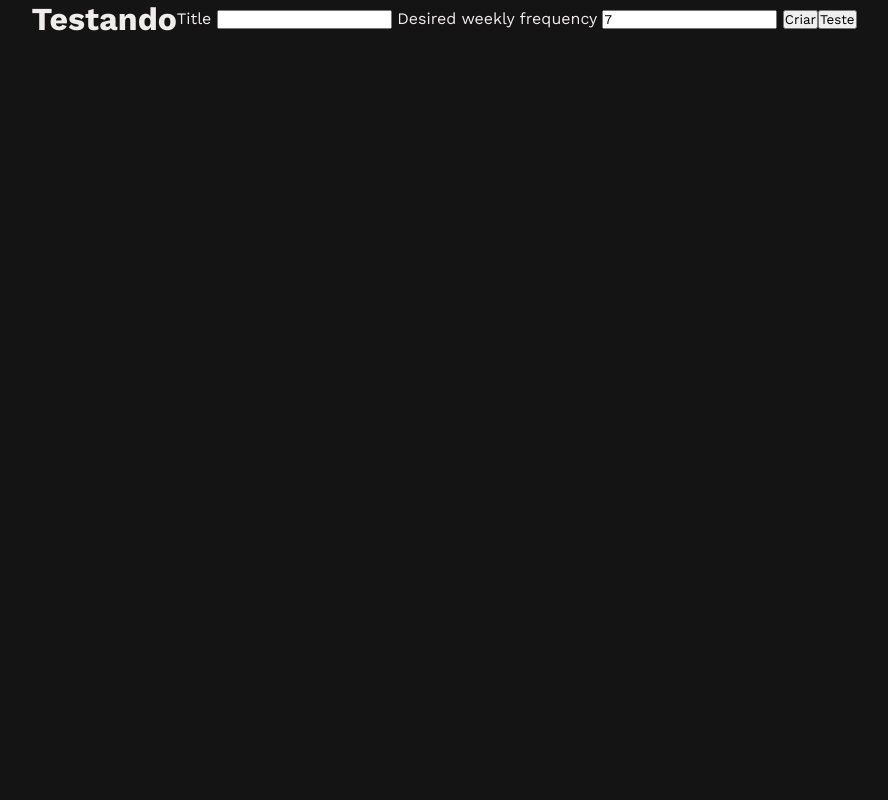
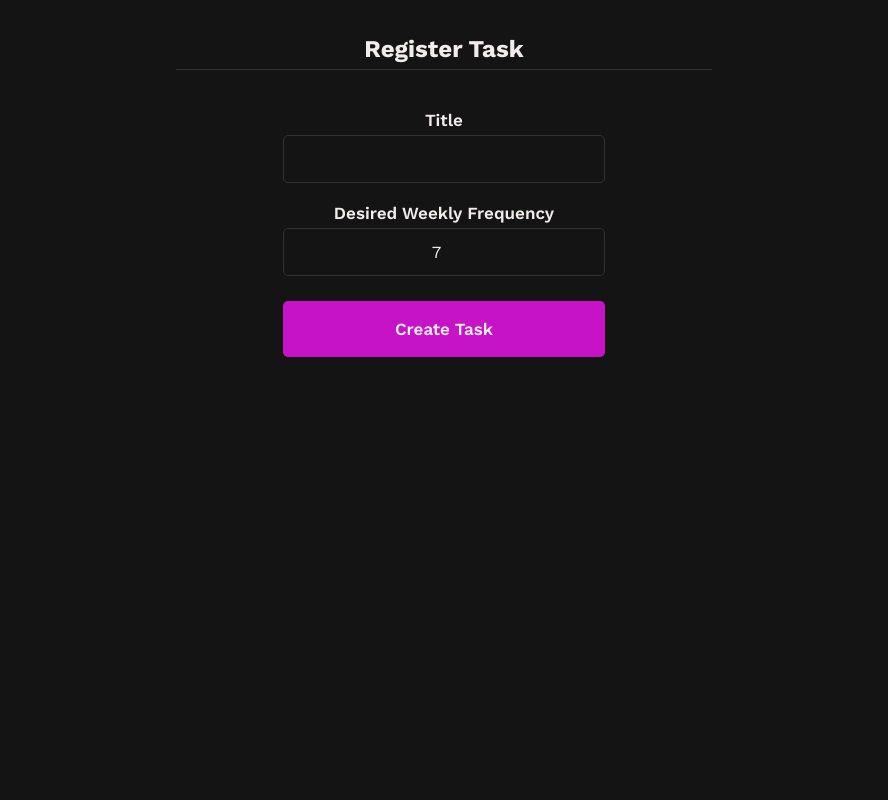
Before and after one commit to uBittencourt/to-do-list, a Django app: template tasks/templates/tasks/create_task.html in a window 1280 px wide. Shown: the whole page, without its empty margins (196-1084 px from the left). Run offline with Django 5.2, Linux system fonts and the light colour scheme; the template is opened without the code that fills it: values that come from a table or form of the project are taken from there, others are empty; parts of the project's set-up code (start-up, migrations or seed data) failed here and were passed over; some web fonts are replaced.

Commit message:
Styling create task page

```diff
--- a/base_static/global/css/style.css
+++ b/base_static/global/css/style.css
@@ -37,7 +37,7 @@ main{
 .btn-register-task{
     color: rgb(241, 236, 236);
     background-color: rgb(199, 19, 199);
-    padding: 10px 30px;
+    padding: 10px 30px 10px 20px;
     border: none;
     border-radius: 10px;
     font-weight: 600;
@@ -54,6 +54,10 @@ main{
 .btn-register-task a{
     color: rgb(241, 236, 236);
     text-decoration: none;
+}
+
+.btn-register-task i{
+    margin-right: 10px;
 }
 
 .progress-bar{
@@ -83,11 +87,22 @@ main{
 }
 
 .btn-completion-task{
-    padding: 10px 30px;
+    color: rgb(241, 236, 236);
+    padding: 10px 20px;
     border-radius: 20px;
     border: 2px solid rgb(51, 49, 49);
     background-color: transparent;
     font-size: 14px;
+    transition: 0.2s ease;
+}
+
+.btn-completion-task:hover{
+    color: rgb(216, 210, 210);
+}
+
+.btn-completion-task i{
+    margin-left: -5px;
+    padding-right: 5px;
 }
 
 .no-complete{
@@ -106,7 +121,7 @@ main{
 
 .task-summary{
     color: grey;
-    padding: 3px 0px;
+    padding: 5px 0px;
     padding-left: 20px;
 }
 
@@ -120,4 +135,83 @@ main{
 
 .line-summary{
     display: flex;
+    align-items: center;
 }
+
+.btn-delete{
+    margin-left: 10px;
+    background-color: transparent;
+    border: 2px solid rgb(68, 68, 68);
+    width: 22px;
+    height: 22px;
+    border-radius: 50%;
+    cursor: pointer;
+}
+
+.btn-delete i{
+    color: grey;
+}
+
+.content{
+    padding: 35px 20px;
+    height: 100vh;
+    width: 45%;
+}
+
+.title-create{
+    font-size: 24px;
+    text-align: center;
+}
+
+.form-create{
+    display: flex;
+    align-items: center;
+    flex-direction: column;
+    text-transform: capitalize;
+    margin-top: 40px;
+}
+
+.form-create input{
+    width: 60%;
+    height: 6vh;
+    text-align: center;
+    background-color: transparent;
+    border: 1px solid rgb(51, 49, 49);
+    border-radius: 5px;
+    color: rgb(241, 236, 236);
+    outline: none;
+    margin-bottom: 20px;
+    font-size: 17px;
+}
+
+.form-create input:focus{
+    box-shadow: 1px 1px 30px rgba(143, 11, 143, 0.452);
+    border: 1px solid rgb(199, 19, 199);
+}
+
+.form-create label{
+    font-size: 17px;
+    margin-bottom: 5px;
+    font-weight: 600;
+    color: rgb(241, 236, 236);
+}
+
+
+.btn-create{
+    width: 60%;
+    height: 7vh;
+    margin-top: 5px;
+    font-size: 17px;
+    border: none;
+    border-radius: 5px;
+    color: rgb(241, 236, 236);
+    background-color: rgb(199, 19, 199);
+    font-weight: 600;
+    cursor: pointer;
+    transition: .15s ease-in;
+}
+
+.btn-create:hover{
+    color: rgb(226, 220, 220);
+    background: rgb(126, 2, 126);
+}
--- a/base_templates/global/base.html
+++ b/base_templates/global/base.html
@@ -10,6 +10,8 @@
     <link rel="preconnect" href="https://fonts.googleapis.com">
     <link rel="preconnect" href="https://fonts.gstatic.com" crossorigin>
     <link href="https://fonts.googleapis.com/css2?family=Rethink+Sans:ital,wght@0,400..800;1,400..800&family=Work+Sans:ital,wght@0,100..900;1,100..900&display=swap" rel="stylesheet">
+
+    <link rel="stylesheet" href="https://cdn.jsdelivr.net/npm/bootstrap-icons@1.11.3/font/bootstrap-icons.min.css">
 </head>
 <body>
     {% block content %}
--- a/tasks/templates/tasks/create_task.html
+++ b/tasks/templates/tasks/create_task.html
@@ -1,8 +1,10 @@
 {% extends "global/base.html" %}
 
 {% block content %}
-    <h1 class="uppercase text-red-600">Testando</h1>
-    <form action="" method="POST">
+    <div class="content">
+        <h1 class="title-create">Register Task</h1>
+        <div class="line"></div>
+        <form action="/create/" method="POST" class="form-create">
             {% csrf_token %}
             {% for field in form %}
                 <label for="{{ field.id_for_label }}">{{ field.label }}</label>
@@ -10,7 +12,7 @@
                 {{ field.errors }}
             {% endfor %}
 
-        <button type="submit">Criar</button>
+            <button type="submit" class="btn-create">Create Task</button>
         </form>
-    <button class="bg-slate-500 uppercase">Teste</button>
+    </div>
 {% endblock content %}
--- a/utils/create_task.py
+++ b/utils/create_task.py
@@ -17,7 +17,7 @@ django.setup()
 if __name__ == '__main__':
     from tasks.models import Task, TaskCompletions
     # Task.objects.all().delete()
-    TaskCompletions.objects.all().delete()
+    # TaskCompletions.objects.all().delete()
 
     # task_title = ['Acordar cedo', 'Beber muita água', 'Ir pra academia']
     # task_frequency = [5, 7, 5]
@@ -41,3 +41,5 @@ if __name__ == '__main__':
     #     task_id = query
     # )
     # task_completion.save()
+    # TaskCompletions.objects.filter(id=58).delete()
+    # Task.objects.filter(title="teste").delete()
```
Also changed, not shown: tasks/templates/tasks/index.html (+18 -6 lines), tasks/views.py (+16 -11 lines). Lines whose indentation alone changed are shown as unchanged.
